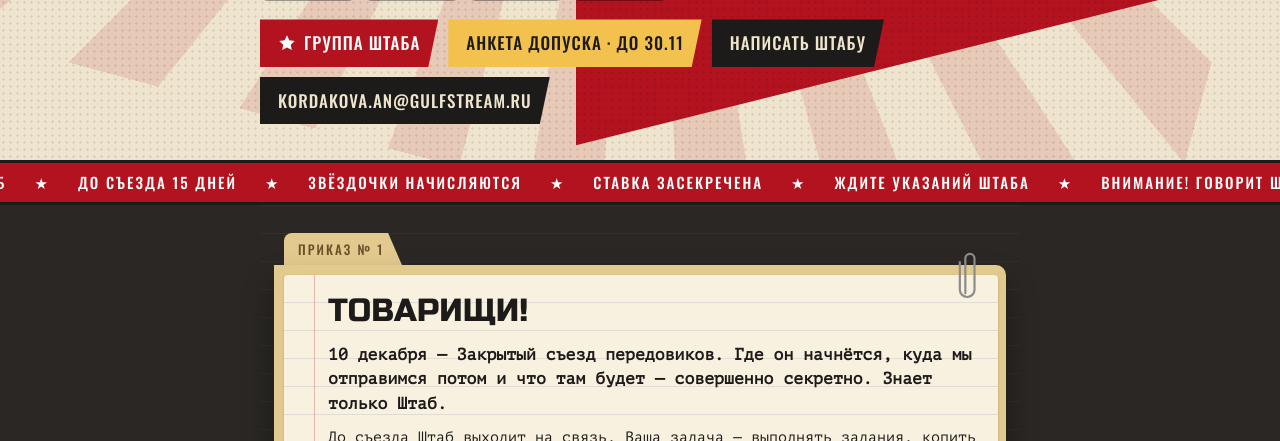
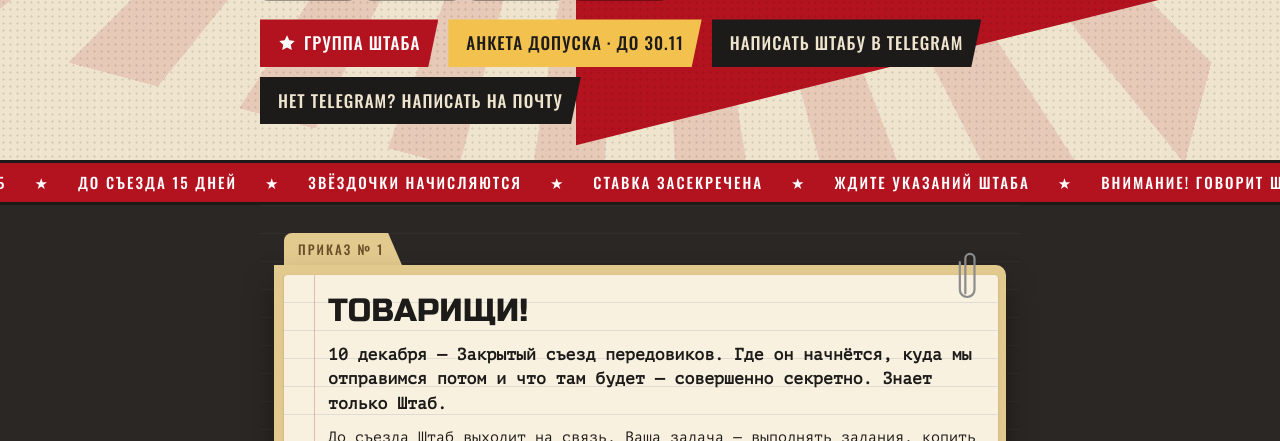
Before and after one commit to gsergiosmirnoff-bit/shtab-2027, a plain HTML site: page index.html in a window 1280 px wide. Shown: the part 659-1100 px from the top of the page. Drawn offline with Linux system fonts and the light colour scheme.

Commit message:
Разделить Telegram и почту Штаба

```diff
--- a/index.html
+++ b/index.html
@@ -257,8 +257,8 @@ footer .logo{background:#fff;margin-bottom:8px}
     <div class="btns">
       <a class="btn red" href="https://t.me/+g_bxqM19N9YxMzRi"><svg class="i" viewBox="0 0 24 24" aria-hidden="true"><path fill="#fff" d="M12 1.8l3.1 6.6 7.2.9-5.3 5 1.4 7.1L12 17.9l-6.4 3.5 1.4-7.1-5.3-5 7.2-.9z"/></svg>Группа Штаба</a>
       <a class="btn gold" href="https://forms.yandex.ru/u/6afeef0395add54a07bb2c3c/">Анкета допуска · до 30.11</a>
-      <a class="btn line" href="https://t.me/+g_bxqM19N9YxMzRi">Написать Штабу</a>
-      <a class="btn line" href="mailto:kordakova.an@gulfstream.ru">kordakova.an@gulfstream.ru</a>
+      <a class="btn line" href="https://t.me/+g_bxqM19N9YxMzRi">Написать Штабу в Telegram</a>
+      <a class="btn line" href="mailto:kordakova.an@gulfstream.ru">Нет Telegram? Написать на почту</a>
     </div>
   </div>
 </header>
```
